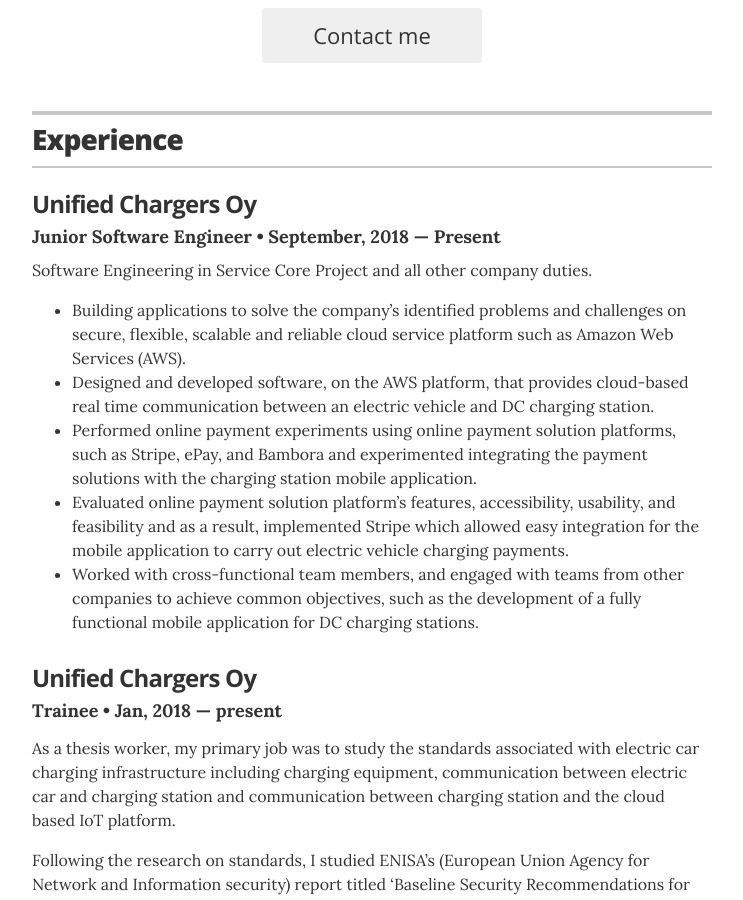
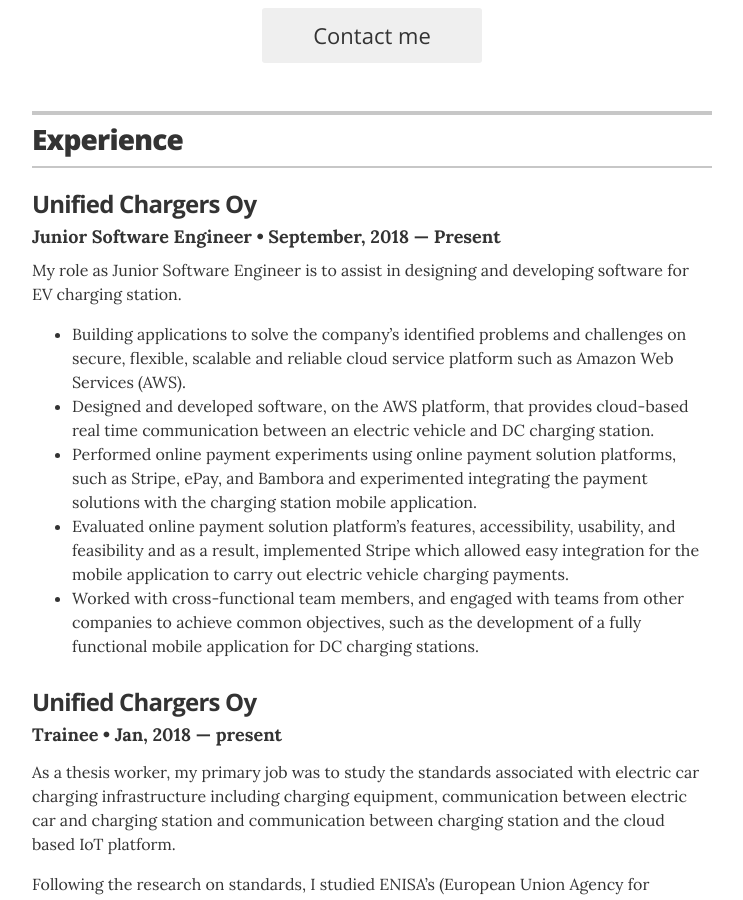
Before and after one commit to ranabhat/ranabhat.github.io, a Jekyll site: the page built from index.html, in a window 1280 px wide and 900 px high, scrolled down 622 px. Shown: the whole window, without its empty margins (268-1011 px from the left). Built offline with Jekyll 4.4.1, drawn with Linux system fonts in a browser that asks for light colours.

Commit message:
modified experience

```diff
--- a/_data/experience.yml
+++ b/_data/experience.yml
@@ -3,7 +3,7 @@
 - company: Unified Chargers Oy
   position: Junior Software Engineer
   duration: September, 2018 &mdash; Present
-  summary: Software Engineering in Service Core Project and all other company duties.	<ul class="resume-item-list"><li>Building applications to solve the company’s identified problems and challenges on secure, flexible, scalable and reliable cloud service platform such as Amazon Web Services (AWS).</li><li>Designed and developed software, on the AWS platform, that provides cloud-based real time communication between an electric vehicle and DC charging station.</li><li>Performed online payment experiments using online payment solution platforms, such as Stripe, ePay, and Bambora and experimented integrating the payment solutions with the charging station mobile application.</li><li>Evaluated online payment solution platform’s features, accessibility, usability, and feasibility and as a result, implemented Stripe which allowed easy integration for the mobile application to carry out electric vehicle charging payments.</li><li>Worked with cross-functional team members, and engaged with teams from other companies to achieve common objectives, such as the development of a fully functional mobile application for DC charging stations.</li></ul>
+  summary: My role as Junior Software Engineer is to assist in designing and developing software for EV charging station.	<ul class="resume-item-list"><li>Building applications to solve the company’s identified problems and challenges on secure, flexible, scalable and reliable cloud service platform such as Amazon Web Services (AWS).</li><li>Designed and developed software, on the AWS platform, that provides cloud-based real time communication between an electric vehicle and DC charging station.</li><li>Performed online payment experiments using online payment solution platforms, such as Stripe, ePay, and Bambora and experimented integrating the payment solutions with the charging station mobile application.</li><li>Evaluated online payment solution platform’s features, accessibility, usability, and feasibility and as a result, implemented Stripe which allowed easy integration for the mobile application to carry out electric vehicle charging payments.</li><li>Worked with cross-functional team members, and engaged with teams from other companies to achieve common objectives, such as the development of a fully functional mobile application for DC charging stations.</li></ul>
 
 # Trainee of Unified Chargers Oy
 - company: Unified Chargers Oy
```
